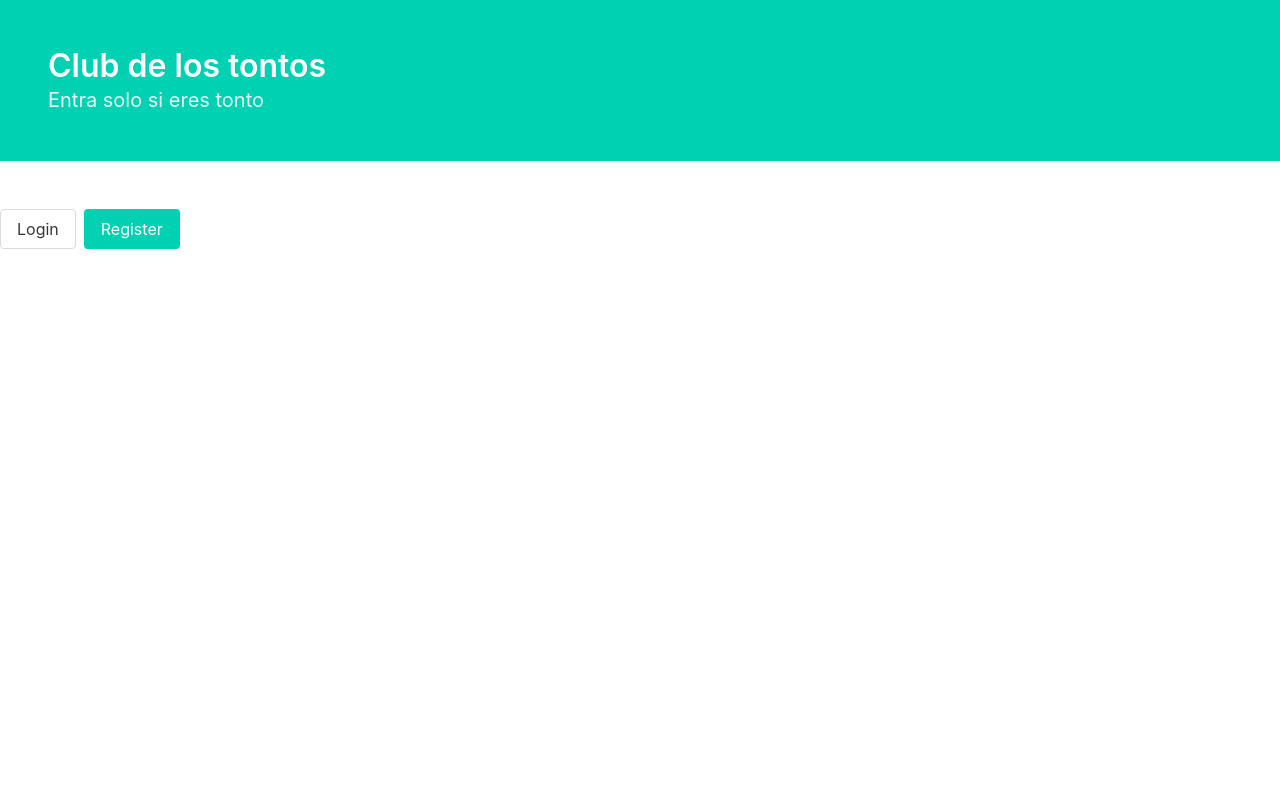
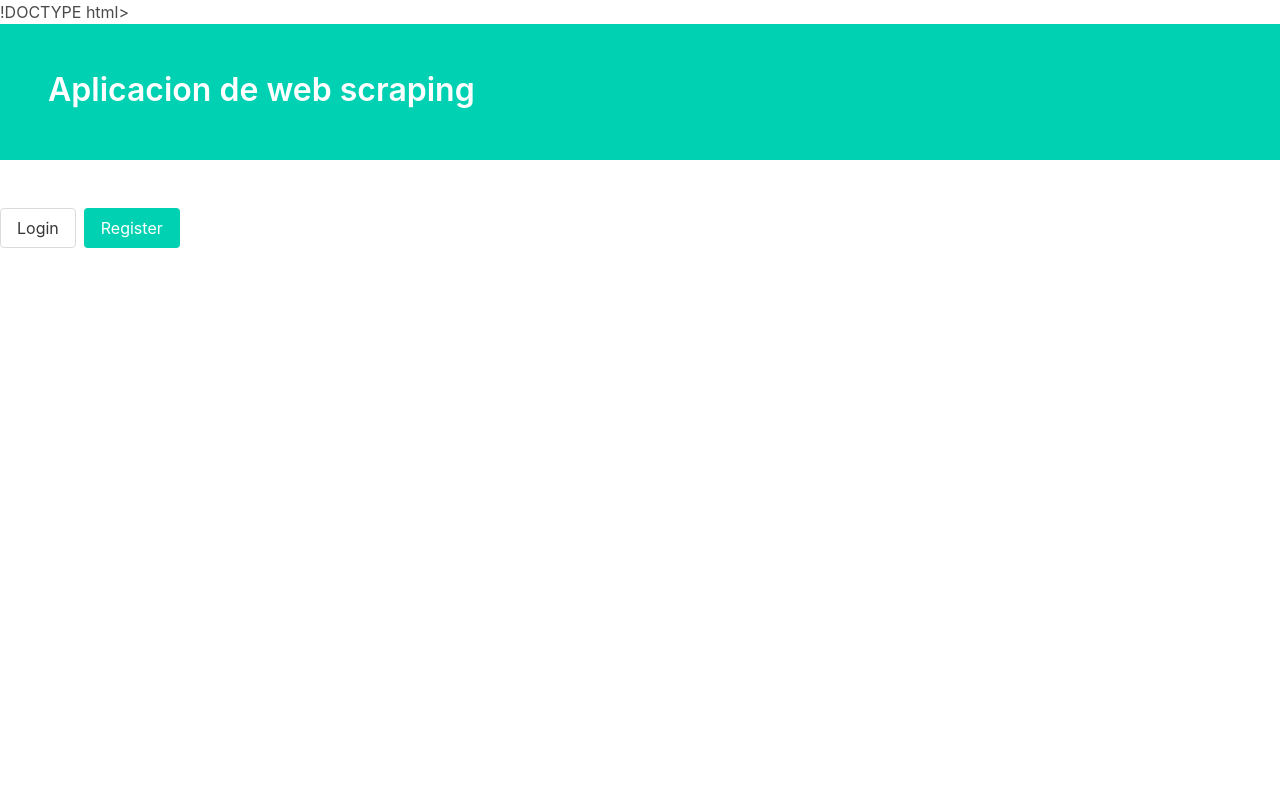
Before and after one commit to Alvarodelamaza/TripadvisorWebscrapingApp, a Flask app: page / in a window 1280 px wide. Before the commit the page ends 249 px from the top, so only its background shows below. Run offline with Flask 2, Linux system fonts and the light colour scheme.

Commit message:
Init app

```diff
--- a/templates/home.html
+++ b/templates/home.html
@@ -1,4 +1,4 @@
-<!DOCTYPE html>
+!DOCTYPE html>
 <html lang="en">
 
 <head>
@@ -13,10 +13,10 @@
     <section class="hero is-primary">
         <div class="hero-body">
           <p class="title">
-            Club de los tontos
+            Aplicacion de web scraping
           </p>
           <p class="subtitle">
-            Entra solo si eres tonto
+
           </p>
         </div>
     </section>
--- a/templates/tripadvisorweb.html
+++ b/templates/tripadvisorweb.html
@@ -4,7 +4,7 @@
     <meta charset="UTF-8">
     <meta http-equiv="X-UA-Compatible" content="IE=edge">
     <meta name="viewport" content="width=device-width, initial-scale=1.0">
-    <link rel="stylesheet" href="https://cdn.jsdelivr.net/npm/bulma@0.9.3/css/bulma.min.css">
+
     <title>Here is your database</title>
 </head>
 <br>
```
Also changed, not shown: database.db.
